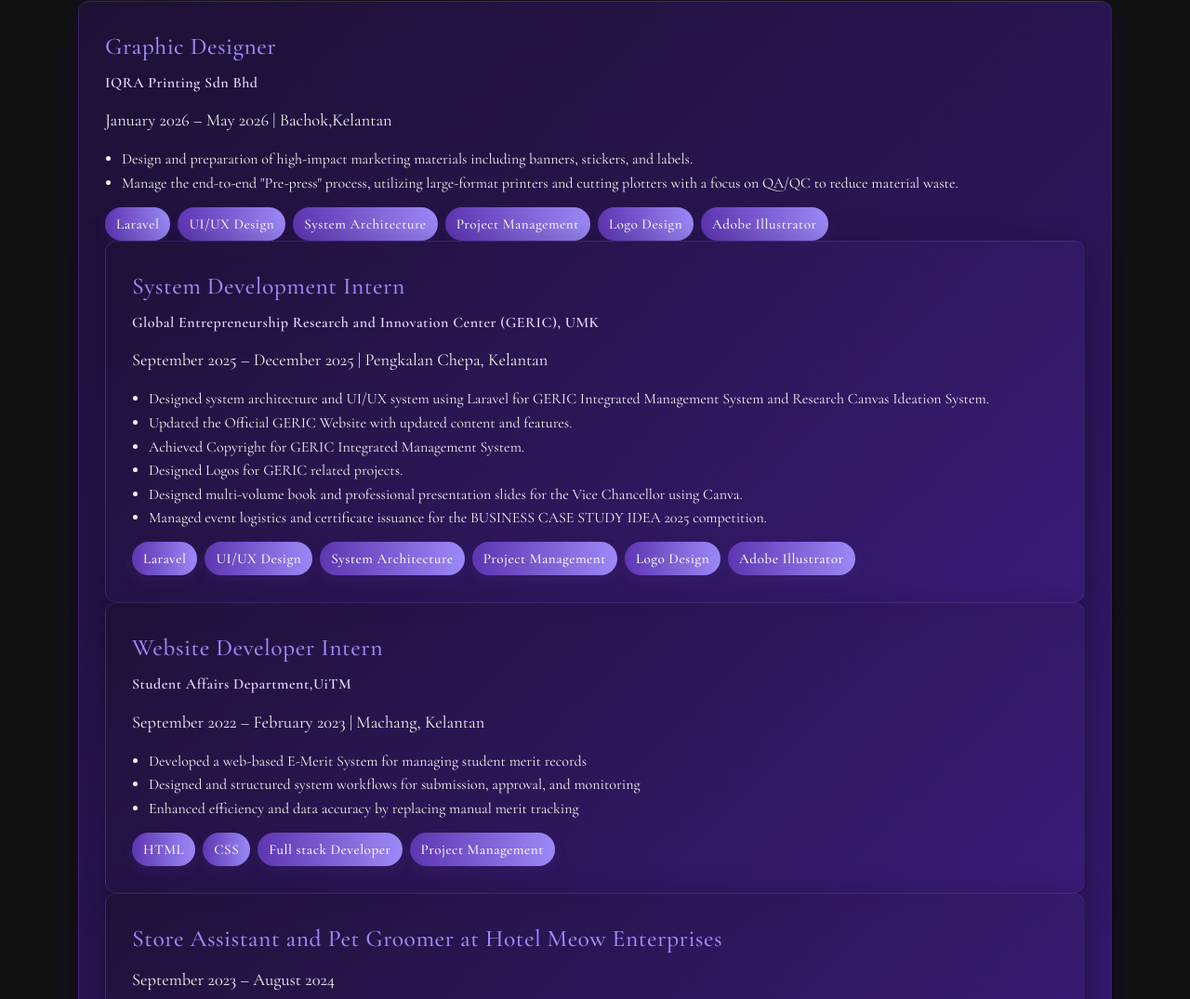
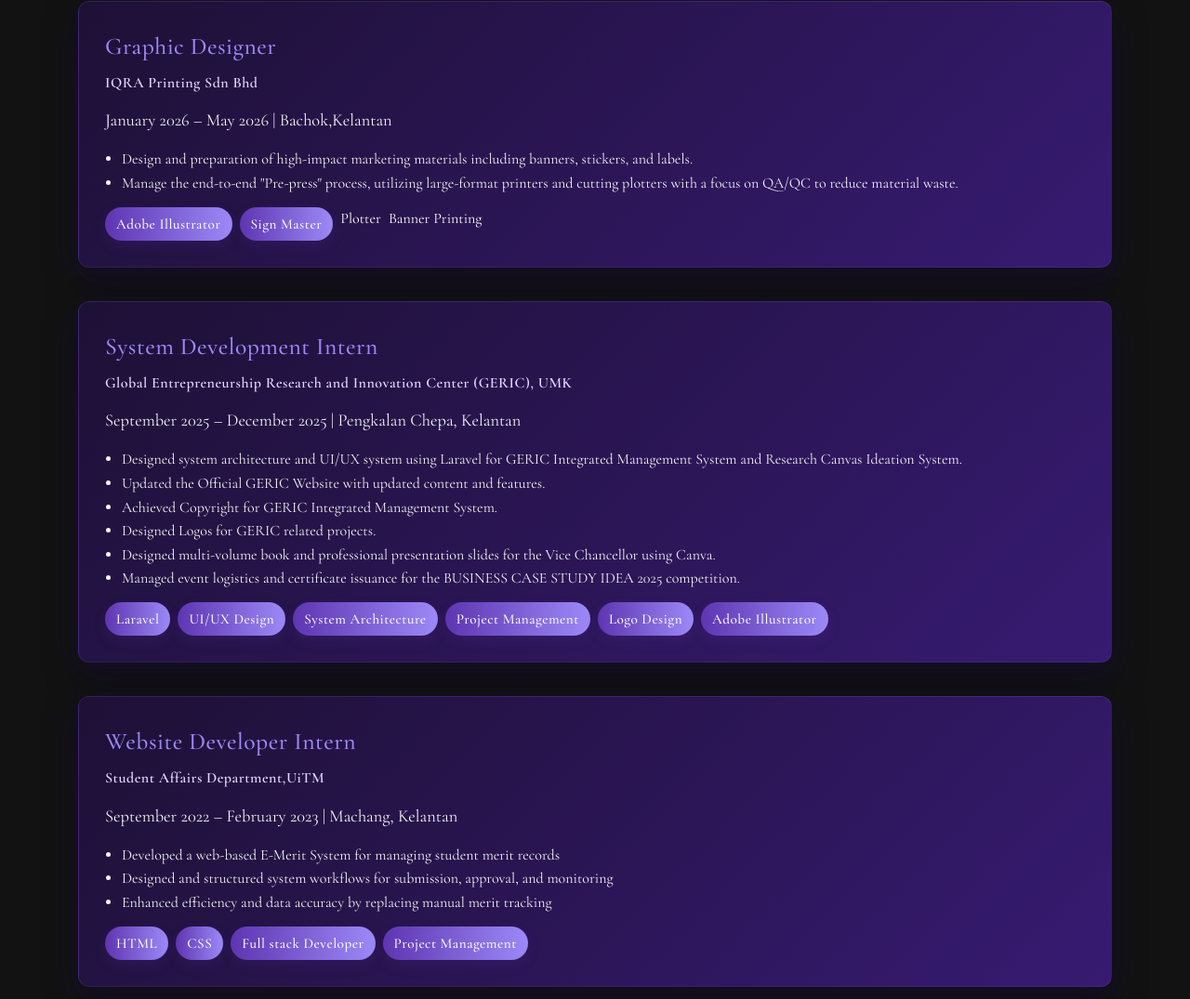
Before and after one commit to SyifaDev77/My-Portfolio, a plain HTML site: page index.html in a window 1280 px wide. Shown: the part 1756-2831 px from the top of the page at 93% size. Drawn offline with nearby package versions, Linux system fonts and the light colour scheme.

Commit message:
Update index.html

```diff
--- a/index.html
+++ b/index.html
@@ -153,13 +153,12 @@
                         <li>Manage the end-to-end "Pre-press" process, utilizing large-format printers and cutting plotters with a focus on QA/QC to reduce material waste.</li>
                     </ul>
                     <div class="exp-tags" aria-hidden="true">
-                        <span class="skill">Laravel</span>
-                        <span class="skill">UI/UX Design</span>
-                        <span class="skill">System Architecture</span>
-                        <span class="skill">Project Management</span>
-                        <span class="skill">Logo Design</span>
                         <span class="skill">Adobe Illustrator</span>
+                        <span class="skill">Sign Master</span>
+                        <span>Plotter</span>
+                        <span>Banner Printing</span>
                     </div>
+                </div>
                     <div class="exp-item">
                     <h3>System Development Intern</h3>
                     <h4>Global Entrepreneurship Research and Innovation Center (GERIC), UMK</h4>
```
